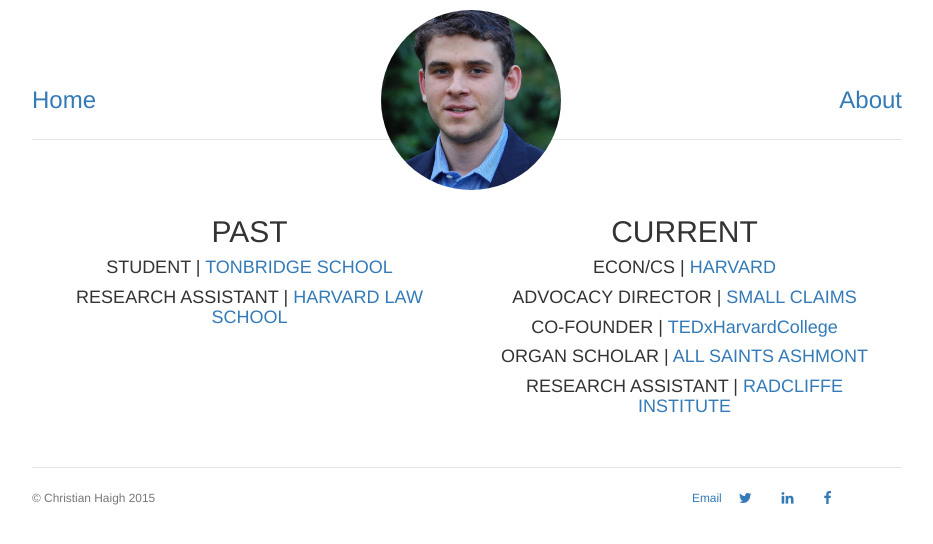
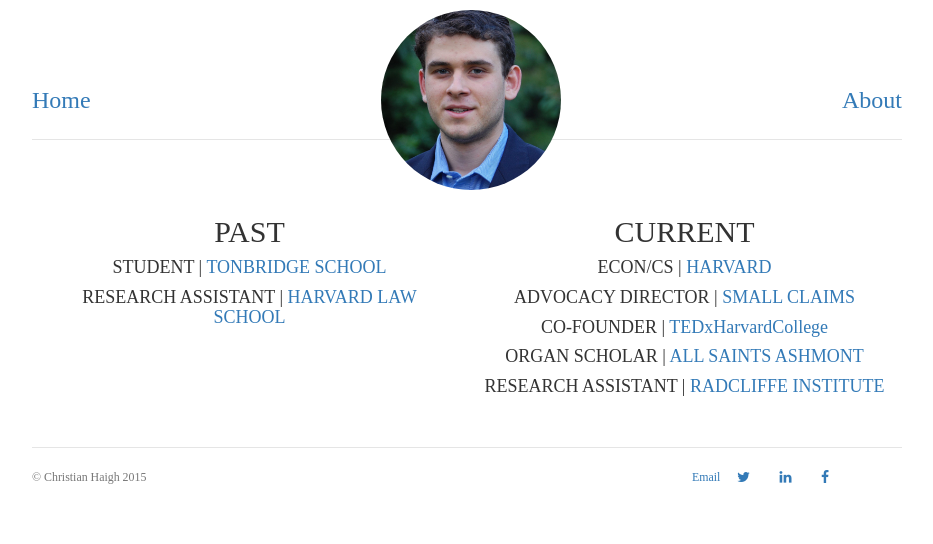
Before and after one commit to christianhaigh/christianhaigh.github.io, a Jekyll site: the page built from index.html, in a window 1280 px wide. Shown: the top 544 px of the page, without its empty margins (175-1108 px from the left). Built offline with Jekyll 4.4.1, drawn with Linux system fonts in a browser that asks for light colours.

Commit message:
Update main.css

```diff
--- a/css/main.css
+++ b/css/main.css
@@ -1,6 +1,7 @@
 body {
     margin: 60px auto;
     width: 70%;
+    font-family: gotham;
 }
 nav ul, footer ul {
     font-family:'Helvetica', 'Arial', 'Sans-Serif';
```
